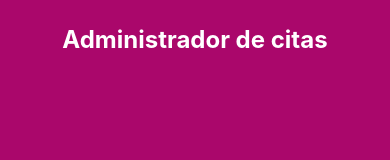
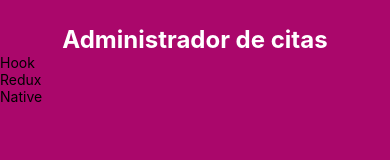
Before and after one commit to elperlanegra/RN-citas, a React Native app: screen / in a window 390 px wide. Shown: the top 160 px of the page. Built offline with nearby package versions, Linux system fonts and the light colour scheme.

Commit message:
Mostrando elementos con useState

```diff
--- a/App.js
+++ b/App.js
@@ -1,10 +1,23 @@
-import React from 'react';
+import React, {useState} from 'react';
 import {Text, StyleSheet, View} from 'react-native';
 
 const App = () => {
+  // definir el state de citas
+  const [citas, setCitas] = useState([
+    {id: '1', paciente: 'Hook', propietario: 'Manuel', sintomas: 'No come'},
+    {id: '2', paciente: 'Redux', propietario: 'Pedro', sintomas: 'No come'},
+    {id: '2', paciente: 'Native', propietario: 'Carlos', sintomas: 'No come'},
+  ]);
+
   return (
     <View style={styles.contenedor}>
       <Text style={styles.titulo}>Administrador de citas</Text>
+
+      {citas.map(cita => (
+        <View>
+          <Text>{cita.paciente}</Text>
+        </View>
+      ))}
     </View>
   );
 };
```
